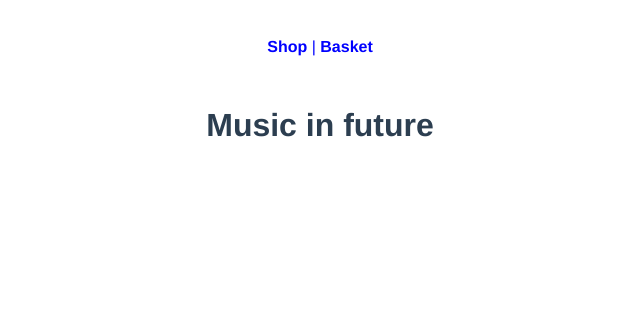
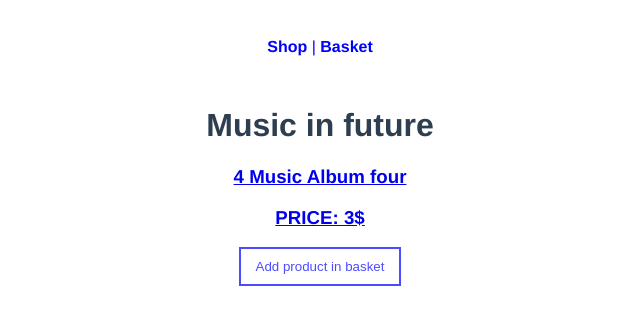
Before and after one commit to eugenekotovx/simple-shop-app, a Vue app: page /shop/Music in a window 1280 px wide. Shown: the top 324 px of the page, without its empty margins (320-960 px from the left). Built offline with nearby package versions, Linux system fonts and the light colour scheme.

Commit message:
change route

```diff
--- a/src/router/index.js
+++ b/src/router/index.js
@@ -3,6 +3,7 @@ import VueRouter from 'vue-router'
 import Home from '../views/Shop.vue'
 import CategoryShow from '../views/CategoryShow'
 import ProductShow from '../views/ProductShow'
+import store from '@/store/index'
 Vue.use(VueRouter)
 
   const routes = [
@@ -13,9 +14,24 @@ Vue.use(VueRouter)
   },
   {
     path: '/shop/:category',
-    name: 'category',
+    name: 'category-show',
     component: CategoryShow,
-    props: true
+    props: true,
+    beforeEnter(routeTo, routeFrom, next) {
+      store
+      .dispatch('getCategory', routeTo.params.category)
+      .then(category => {
+        routeTo.params.category = category
+        next()
+      })
+      .catch(error => {
+        if (error.response && error.response.status == 404) {
+          console.log(error.response)
+        } else {
+          next({ name: 'shop' })
+        }
+      })
+    }
   },
   {
     path: '/shop/:category/:id',
--- a/src/store/index.js
+++ b/src/store/index.js
@@ -6,15 +6,15 @@ Vue.use(Vuex)
 export default new Vuex.Store({
   state: {
     shop:[{
-            category: 'art',
-            products: [
+           category: 'art',
+           products: [
               { id: '1', name: 'Art one', price: 5, total: 7},
               { id: '2', name: 'Art two', price: 15, total: 1}
             ]
           },
           {
-            category: 'book',
-            products: [
+           category: 'book',
+           products: [
               { id: '3', name: 'Book three', price: 3, total: 5}
             ]
           },
@@ -27,9 +27,13 @@ export default new Vuex.Store({
     basket: [],
     basketCounter: 0,
     basketTotalPrice: 0,
-    product: {} // for productShow
+    product: {}, // for productShow
+    category: {} // for categoryShow
   },
   mutations: {
+    GET_CATEGORY(state, category) {
+      state.category = category
+    },
     ADD_PRODUCT(state, item) {
       if (item.total !== 0) {
         let multipleItem = state.basket.find(product => product.id == item.id)
@@ -50,14 +54,21 @@ export default new Vuex.Store({
     },
   },
   actions: {
+    getCategory({ commit, state }, name) {
+      var category = state.shop.find(cat => cat.category === name)
+
+      if (category) {
+        commit('GET_CATEGORY', category)
+      }
+    },
     addProduct({commit}, item) {
       commit('ADD_PRODUCT', item)
     },
     incrementCount({commit}, item) {
       if (item.total !== 0) {
         item.count++
-        item.totalItemPrice = item.price * item.count // add in utils
         item.total--
+        item.totalItemPrice = item.price * item.count
         commit('UPDATE_COUNT', item)
       }
     },
@@ -67,7 +78,7 @@ export default new Vuex.Store({
         }
         item.count--
         item.total ++
-        item.totalItemPrice = item.price * item.count // add in utils
+        item.totalItemPrice = item.price * item.count
         commit('UPDATE_COUNT', item)
       }
     },
@@ -81,7 +92,7 @@ export default new Vuex.Store({
     },
     getProductById: state => id => {
       return state.product.find(product => product.id === id)
-    }
+    },
   },
   modules: {
   },
--- a/src/views/CategoryShow.vue
+++ b/src/views/CategoryShow.vue
@@ -1,7 +1,7 @@
 <template lang="html">
   <div class="">
-    <h1> {{ $route.params.category }} in future</h1>
-    <div class="" v-for="product in $route.params.products"  :key="product.id">
+    <h1> {{ category.category }} in future</h1>
+    <div class="" v-for="product in category.products"  :key="product.id">
       <ProductCard :product="product"/>
     </div>
   </div>
@@ -12,11 +12,14 @@
 
 <script>
 import ProductCard from '@/components/ProductCard'
+import {mapState} from 'vuex'
+
 export default {
   components:{
     ProductCard
   },
-  props: {
+  computed: {
+    ...mapState(['category'])
   }
 }
 </script>
--- a/src/views/Shop.vue
+++ b/src/views/Shop.vue
@@ -3,7 +3,7 @@
     <Basket/>
     <div class="shop__wrapper">
     <div v-for="category in shop"  :key="category.name">
-      <router-link :to="{ name: 'category', params: {category : category.category, products: category.products }}">
+      <router-link :to="{ name: 'category-show', params: {category : category.category, products: category.products }}">
         <h1 class="shop__category-title">
             {{ category.category }}
         </h1>
```
